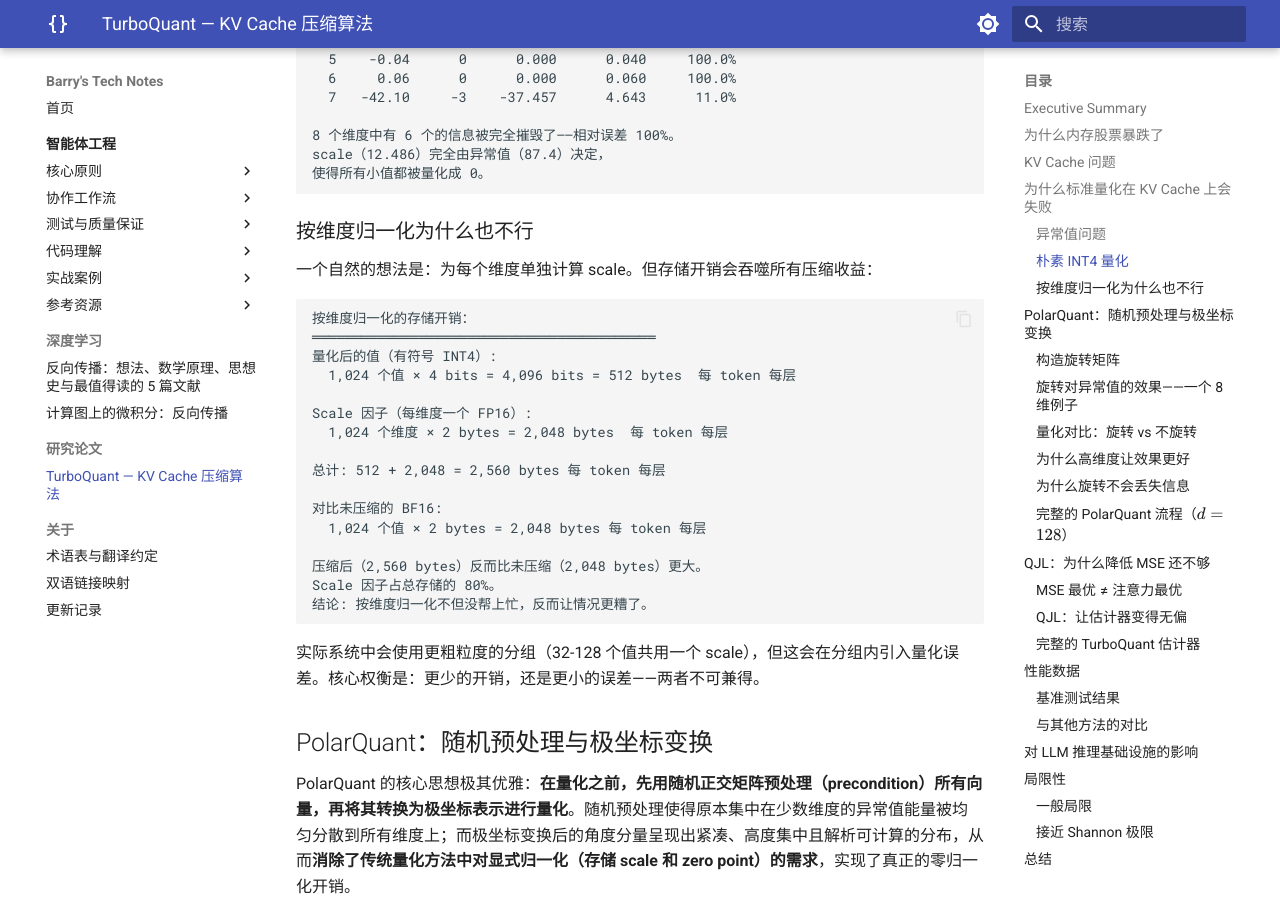
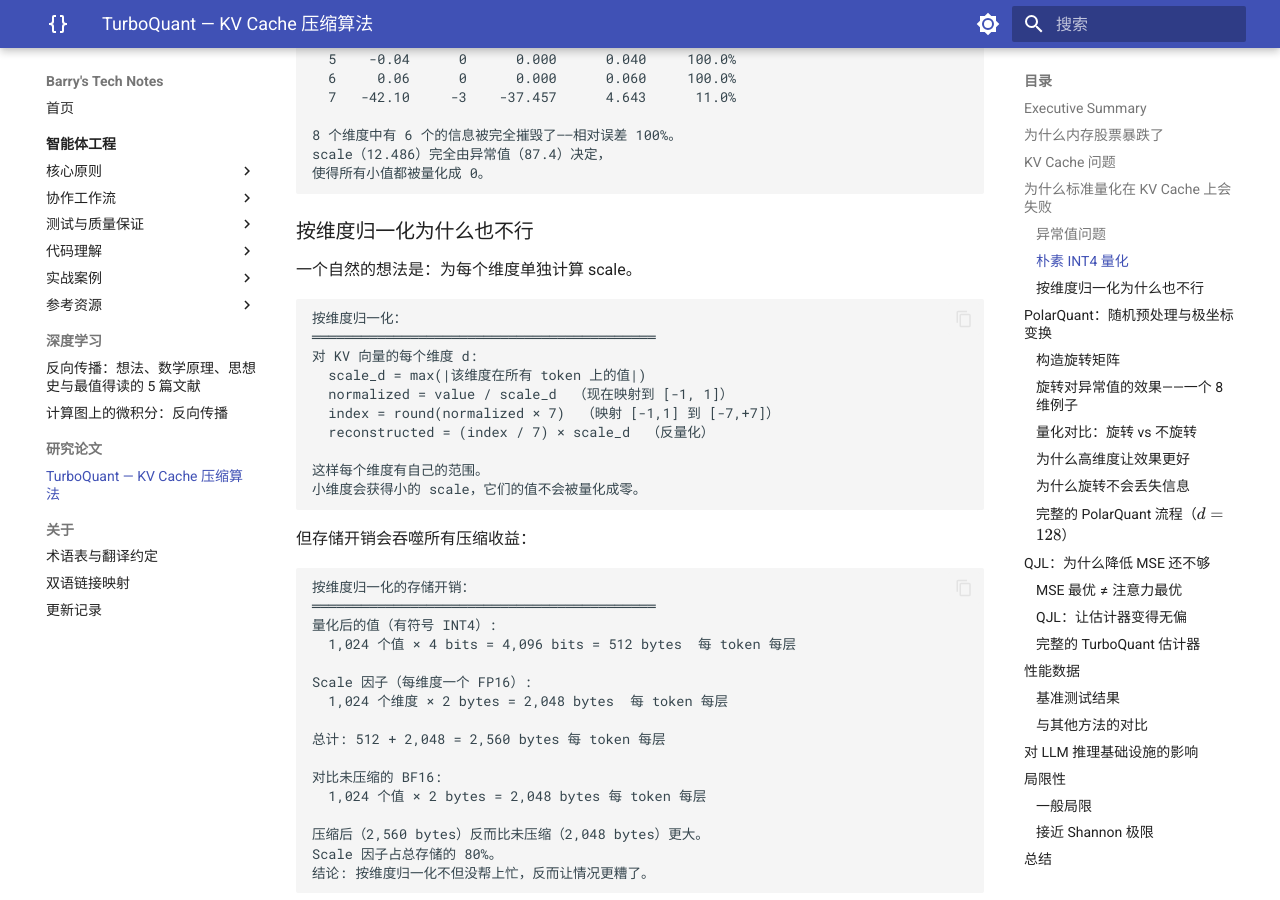
Before and after one commit to mypopydev/mypopydev.github.io, an MkDocs documentation site: the page built from docs/articles/research-papers/turboquant-kv-cache-compression-zh.md, in a window 1280 px wide and 900 px high, scrolled down 2940 px. Built offline with MkDocs 1.6.1 and Material for MkDocs 9.7.7, drawn with Linux system fonts in a browser that asks for light colours.

Commit message:
fix: 补回遗漏的「按维度归一化」概念说明代码块
原文共 40 个推导代码块，翻译中缺失了 #5（PER-DIMENSION NORMALIZATION
概念说明），已补回，现在 40/40 完整对齐。

````diff
--- a/docs/articles/research-papers/turboquant-kv-cache-compression-zh.md
+++ b/docs/articles/research-papers/turboquant-kv-cache-compression-zh.md
@@ -132,7 +132,22 @@ scale（12.486）完全由异常值（87.4）决定，
 
 ### 按维度归一化为什么也不行
 
-一个自然的想法是：为每个维度单独计算 scale。但存储开销会吞噬所有压缩收益：
+一个自然的想法是：为每个维度单独计算 scale。
+
+```
+按维度归一化：
+══════════════════════════════════════════
+对 KV 向量的每个维度 d:
+  scale_d = max(|该维度在所有 token 上的值|)
+  normalized = value / scale_d  （现在映射到 [-1, 1]）
+  index = round(normalized × 7)  （映射 [-1,1] 到 [-7,+7]）
+  reconstructed = (index / 7) × scale_d  （反量化）
+
+这样每个维度有自己的范围。
+小维度会获得小的 scale，它们的值不会被量化成零。
+```
+
+但存储开销会吞噬所有压缩收益：
 
 ```
 按维度归一化的存储开销：
````
